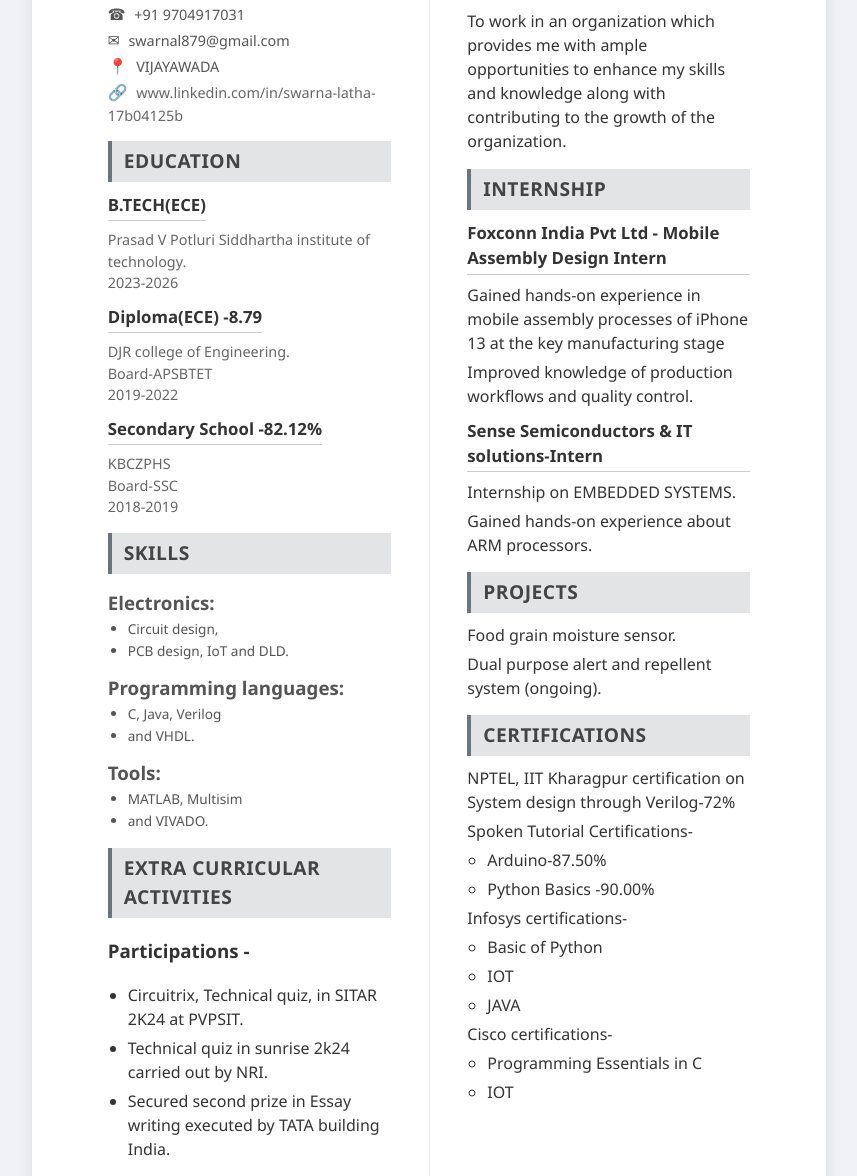
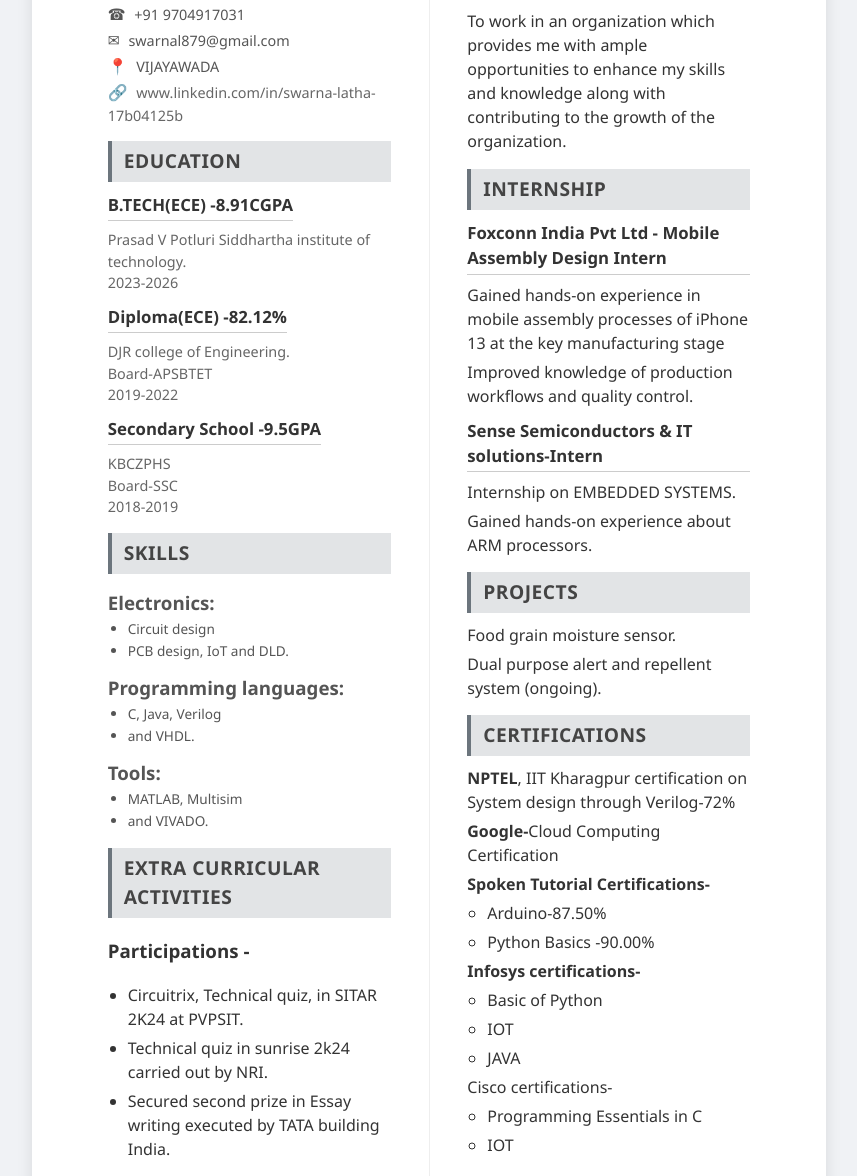
Before and after one commit to golden-creeper/golden-creeper.github.io, a plain HTML site: page index.html in a window 1280 px wide. Shown: the part 267-1443 px from the top of the page, without its empty margins (211-1068 px from the left). Drawn offline with Linux system fonts and the light colour scheme.

Commit message:
index.html

```diff
--- a/index.html
+++ b/index.html
@@ -212,18 +212,18 @@
       <div class="section">
         <h2>EDUCATION</h2>
         <div class="education-item">
-          <h3>B.TECH(ECE)</h3>
+          <h3>B.TECH(ECE) -8.91CGPA</h3>
           <p>Prasad V Potluri Siddhartha institute of technology.</p>
           <p>2023-2026</p>
         </div>
         <div class="education-item">
-          <h3>Diploma(ECE) -8.79</h3>
+          <h3>Diploma(ECE) -82.12%</h3>
           <p>DJR college of Engineering.</p>
           <p>Board-APSBTET</p>
           <p>2019-2022</p>
         </div>
         <div class="education-item">
-          <h3>Secondary School -82.12%</h3>
+          <h3>Secondary School -9.5GPA</h3>
           <p>KBCZPHS</p>
           <p>Board-SSC</p>
           <p>2018-2019</p>
@@ -236,7 +236,7 @@
           <div>
             <h3>Electronics:</h3>
             <ul>
-              <li>Circuit design,</li>
+              <li>Circuit design</li>
               <li>PCB design, IoT and DLD.</li>
             </ul>
           </div>
@@ -303,14 +303,15 @@
       <div class="section">
         <h2>CERTIFICATIONS</h2>
         <ul>
-          <li class="certification-item">NPTEL, IIT Kharagpur certification on System design through Verilog-72%</li>
-          <li class="certification-item">Spoken Tutorial Certifications-
+          <li class="certification-item"><Strong>NPTEL</Strong>, IIT Kharagpur certification on System design through Verilog-72%</li>
+          <li class="certification-item"><Strong>Google-</Strong>Cloud Computing Certification</li>
+          <li class="certification-item"><strong>Spoken Tutorial Certifications-</strong>
             <ul>
               <li>Arduino-87.50%</li>
               <li>Python Basics -90.00%</li>
             </ul>
           </li>
-          <li class="certification-item">Infosys certifications-
+          <li class="certification-item"><strong>Infosys certifications-</strong>
             <ul>
               <li>Basic of Python</li>
               <li>IOT</li>
```
